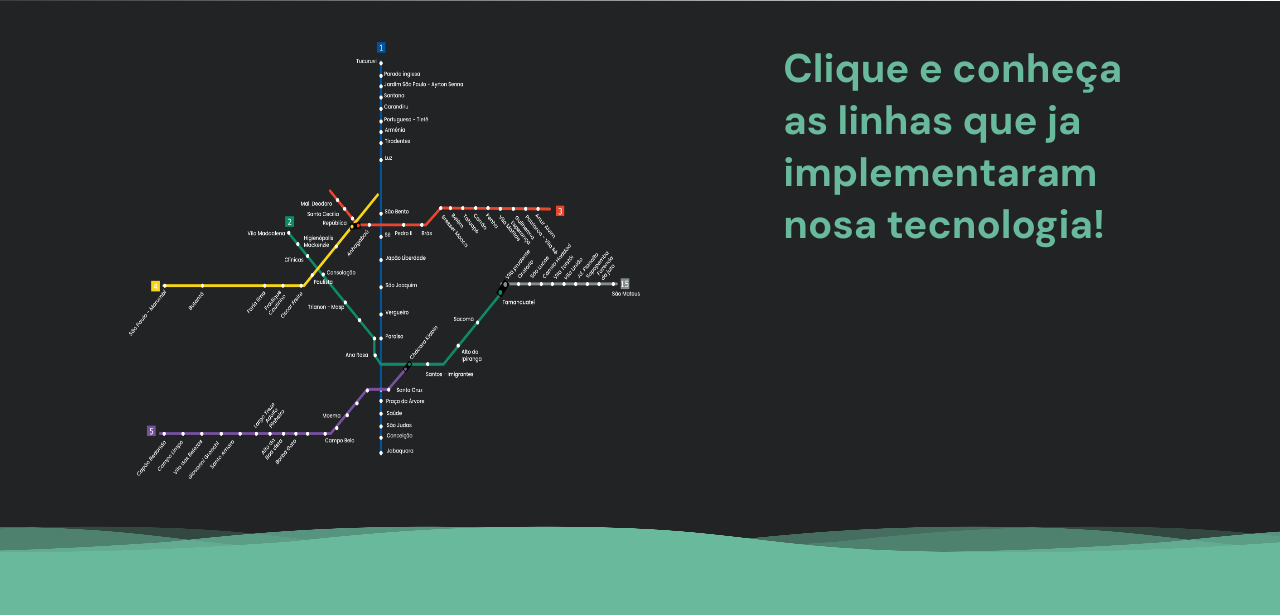
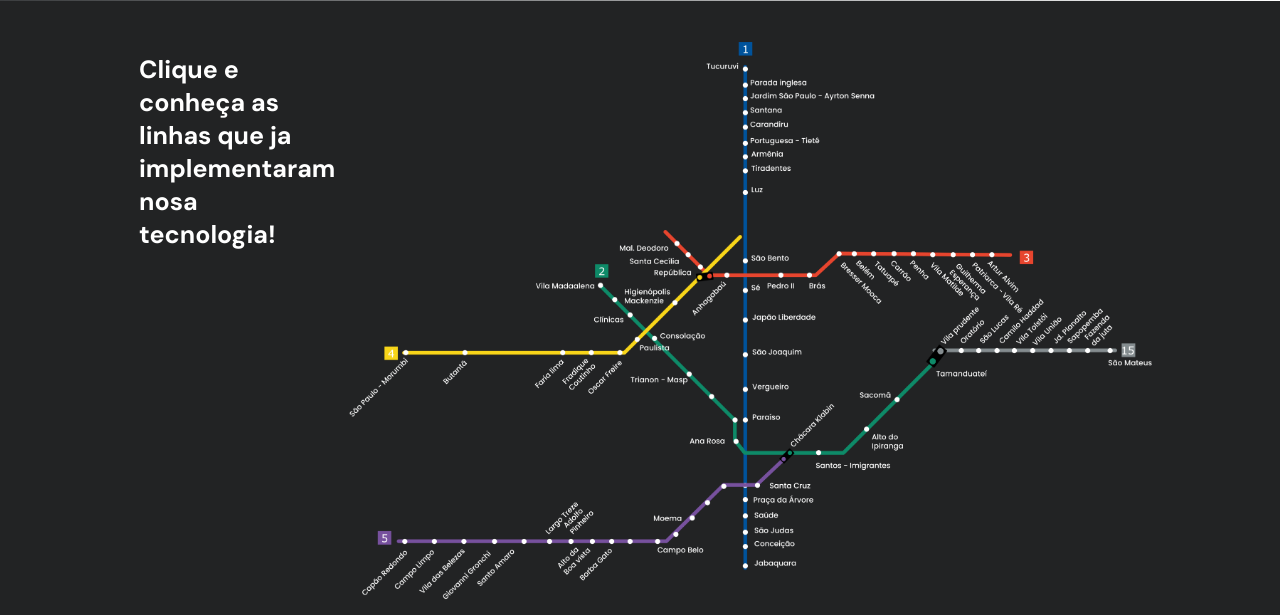
Before and after one commit to AmVittor/Maze, a plain HTML site: page Site_Maze/HTML/index.html in a window 1280 px wide. Shown: the part 571-1186 px from the top of the page. Drawn offline with Linux system fonts and the light colour scheme.

Commit message:
Dado mais destaque para a foto das linhas e linkado com a aba dos cards

```diff
--- a/Site_Maze/CSS/CSS/indexStyle.css
+++ b/Site_Maze/CSS/CSS/indexStyle.css
@@ -191,29 +191,28 @@ main {
 
 /* ------------------ LINHAS PARCEIRAS --------------- */
 .addjust{
-
+  height: 800px;
   display: flex;
   padding-top: 4%;
 }
 .linhas{
+  background-position: center;
+
   height: 550px;
-  width: 50%;
-  position: relative
+  margin-bottom: 30%;
 }
-.linhas img{
-  display: flex;
-  height: 80%;
+
+.linhasTxt{
+  height: 180px;
+  width: 220px;
+  font-size: 25px;
+  font-weight: bolder;
+  position: relative;
+  border-radius: 5px;
 }
-.linhasTxt{
-  padding-left: 6%;
-  height: 14%;
-  width: 40%;
-  font-size: 40px;
-  font-weight: bolder;
-  margin-left: 8%;
-  position: relative;
-  cursor: pointer;
-
+.linhasTxt p{
+  padding: 5%;
+  color: white;
 }
 /* ANIMAÇÃO TEXTO */
 .linhasTxt:after,
@@ -227,13 +226,13 @@ main {
   transition: transform .3s ease-in-out;
   }
   .linhasTxt:before{
-    border-left: 1px solid white;
-    border-right: 1px solid white;
+    border-left: 3px dashed #4ADAA8;
+    border-right: 3px dashed #4ADAA8;
     transform:scaleY(0)
   }
   .linhasTxt:after{
-    border-top: 1px solid white;
-    border-bottom: 1px solid white;
+    border-top: 3px dashed #4ADAA8;
+    border-bottom: 3px dashed #4ADAA8;
     transform:scaleX(0)
   }
   .linhasTxt:hover::before{
@@ -242,9 +241,6 @@ main {
   .linhasTxt:hover::after{
     transform:scaleX(1)
   }
-
-
-
 /*FOOTER*/
 #main_footer{
   display: flex;
--- a/Site_Maze/HTML/index.html
+++ b/Site_Maze/HTML/index.html
@@ -54,14 +54,15 @@
 
     <div class="container">
       <div class="addjust">
-        <div class="linhas">
-          <img src="../CSS/Imagens - Linhas de Metro/linhas.png" alt="">
-        </div>
-
+        <a href="../HTML/cardsLinhas.html">
           <div class="linhasTxt">
             <p>
               Clique e conheça as linhas que ja implementaram nosa tecnologia!
             </p>
+          </div>
+        </a>
+        <div class="linhas">
+          <img src="../CSS/Images/linhas.png" alt="mapa linhas">
         </div>
       </div>
     </div>
```
Also changed, not shown: Site_Maze/CSS/Images/linhas.png (added), Site_Maze/CSS/Linhas de Metro/Linha 1 - Azul.jpg (renamed from Site_Maze/CSS/Imagens - Linhas de Metro/Linha 1 - Azul.jpg), Site_Maze/CSS/Linhas de Metro/Linha 10 - Turquesa.jpg (renamed from Site_Maze/CSS/Imagens - Linhas de Metro/Linha 10 - Turquesa.jpg), Site_Maze/CSS/Linhas de Metro/Linha 11 - Coral.jpg (renamed from Site_Maze/CSS/Imagens - Linhas de Metro/Linha 11 - Coral.jpg), Site_Maze/CSS/Linhas de Metro/Linha 2 - Verde.jpg (renamed from Site_Maze/CSS/Imagens - Linhas de Metro/Linha 2 - Verde.jpg), Site_Maze/CSS/Linhas de Metro/Linha 3 - Vermelha.jpg (renamed from Site_Maze/CSS/Imagens - Linhas de Metro/Linha 3 - Vermelha.jpg), Site_Maze/CSS/Linhas de Metro/Linha 4 - Amarela.jpg (renamed from Site_Maze/CSS/Imagens - Linhas de Metro/Linha 4 - Amarela.jpg), Site_Maze/CSS/Linhas de Metro/Linha 5 - Lilás.jpg (renamed from Site_Maze/CSS/Imagens - Linhas de Metro/Linha 5 - Lilás.jpg), Site_Maze/CSS/Linhas de Metro/Linha 7 - Rubi.jpg (renamed from Site_Maze/CSS/Imagens - Linhas de Metro/Linha 7 - Rubi.jpg), Site_Maze/CSS/Linhas de Metro/Linha 8 - Diamante.png (renamed from Site_Maze/CSS/Imagens - Linhas de Metro/Linha 8 - Diamante.png), Site_Maze/CSS/Linhas de Metro/Linha 9 - Esmeralda.jpg (renamed from Site_Maze/CSS/Imagens - Linhas de Metro/Linha 9 - Esmeralda.jpg), Site_Maze/CSS/Linhas de Metro/linhas.png (renamed from Site_Maze/CSS/Imagens - Linhas de Metro/linhas.png), Site_Maze/CSS/Linhas de Metro/photo-1556695736-d287caebc48e.jfif (renamed from Site_Maze/CSS/Imagens - Linhas de Metro/photo-1556695736-d287caebc48e.jfif). Lines whose indentation alone changed are shown as unchanged.
